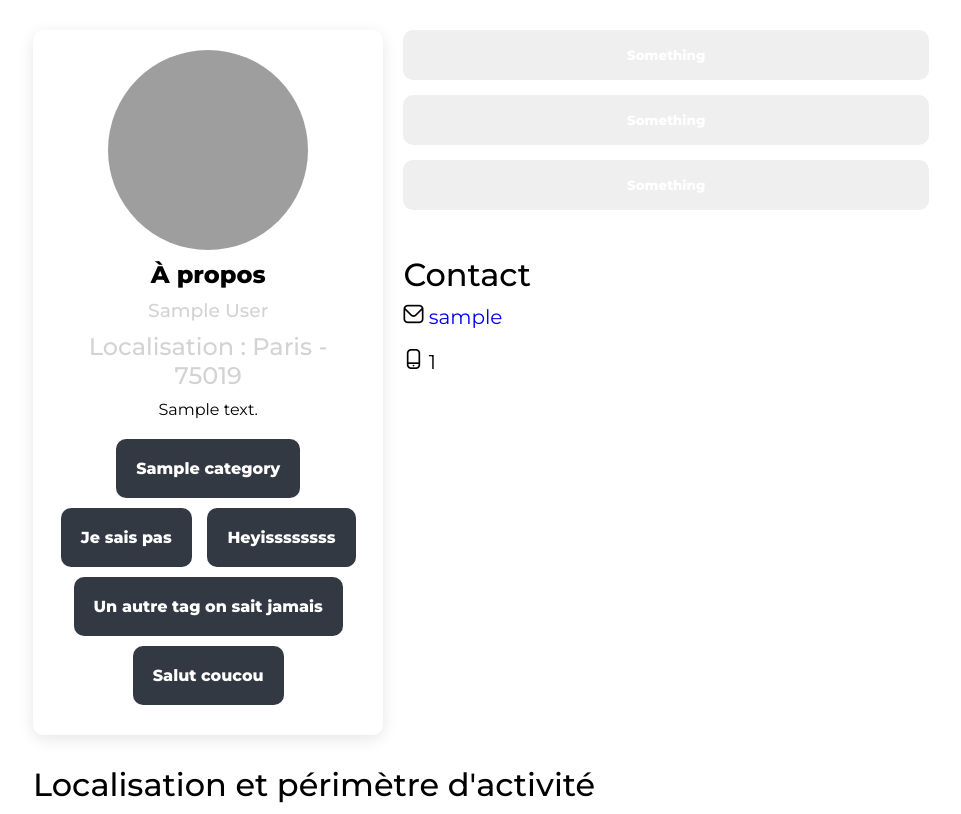
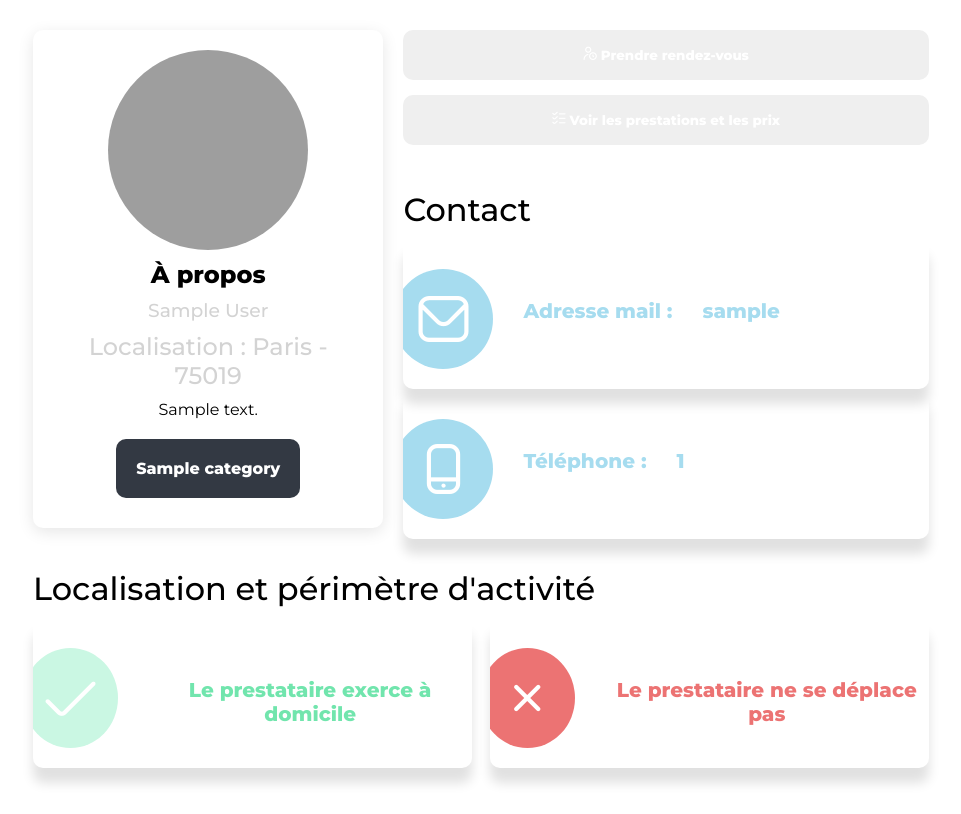
Before and after one commit to nathansuk/Art-Iste, a Symfony app: template templates/artisan/index.html.twig in a window 1280 px wide. Shown: the part 580-1394 px from the top of the page, without its empty margins (159-1120 px from the left). Run offline with Twig, Linux system fonts and the light colour scheme; the template is opened without the code that fills it: most values are stand-ins (such as "Sample title", 1, 10 or a date in 2020); some libraries are stand-ins or nearby versions.

Commit message:
Some style changes again (really need to refactor this spaghetti)

```diff
--- a/src/Form/UserSettingsType.php
+++ b/src/Form/UserSettingsType.php
@@ -5,7 +5,6 @@ namespace App\Form;
 use App\Entity\UserSettings;
 use Symfony\Component\Form\AbstractType;
 use Symfony\Component\Form\Extension\Core\Type\FileType;
-use Symfony\Component\Form\Extension\Core\Type\TextType;
 use Symfony\Component\Form\FormBuilderInterface;
 use Symfony\Component\OptionsResolver\OptionsResolver;
 
--- a/templates/artisan/index.html.twig
+++ b/templates/artisan/index.html.twig
@@ -29,10 +29,6 @@
                 <p>{{ artisan.vitrineDesc }}</p>
                 <div class="artisan-taglist">
                     <span>{{ artisan.category.name }}</span>
-                    <span>Je sais pas</span>
-                    <span>Heyissssssss</span>
-                    <span>Un autre tag on sait jamais</span>
-                    <span>Salut coucou</span>
                 </div>
             </div>
         </div>
@@ -44,15 +40,33 @@
     <div class="artisan-container--rightpart">
 
         <div class="user-actions-list">
-            <button class="user-artisans-actions">Something</button>
-            <button class="user-artisans-actions">Something</button>
-            <button class="user-artisans-actions">Something</button>
+            <button class="user-artisans-actions"><i class="fi-rr-user-time"></i> Prendre rendez-vous</button>
+            <button class="user-artisans-actions"><i class="fi-rr-list-check"></i> Voir les prestations et les prix</button>
         </div>
 
         <h1 style="margin-top: 30px;">Contact</h1>
         <div class="contact-artisan">
-                <span><i class="fi-rr-envelope"></i> <a href="mailto:{{ artisan.user.username }}">{{ artisan.user.username }}</a> </span>
-                <span><i class="fi-rr-smartphone"></i> {{ artisan.phoneNumber }}</span>
+
+            <div class="proaddress-infos--box bdr-10 w-100">
+                <div class="box-content">
+                    <div class="rounded-bgr-icon primary">
+                        <i class="fi-rr-envelope"></i>
+                    </div>
+                    <span style="color: #A6DCEF">Adresse mail :</span>
+                    <span style="color: #A6DCEF">{{ artisan.user.username }}</span>
+                </div>
+            </div>
+
+            <div class="proaddress-infos--box bdr-10 w-100">
+                <div class="box-content">
+                    <div class="rounded-bgr-icon primary">
+                        <i class="fi-rr-smartphone"></i>
+                    </div>
+                    <span style="color: #A6DCEF">Téléphone :</span>
+                    <span style="color: #A6DCEF">{{ artisan.phoneNumber }}</span>
+                </div>
+            </div>
+
         </div>
 
     </div>
@@ -60,11 +74,73 @@
 
     </div>
 
+
+
     <h1 style="margin-top: 30px">Localisation et périmètre d'activité</h1>
-    <div onload="initialize()" id="map" style="width: 100%; height: 480px;" data-can-move="{{ artisan.canMove }}" data-activity-perimeter="{{ artisan.activityPerimeter }}"></div>
+
+    <div class="proaddress-infos w-100">
+
+        {% if artisan.atHome %}
+
+            <div class="proaddress-infos--box w-49 bdr-10">
+                <div class="box-content">
+                    <div class="rounded-bgr-icon success">
+                        <i class="fi-rr-check"></i>
+                    </div>
+                    <span style="color: #71e5ad">Le prestataire exerce à domicile</span>
+                </div>
+            </div>
+
+        {% else %}
+
+            <div class="proaddress-infos--box w-49 bdr-10">
+                <div class="box-content">
+                    <div class="rounded-bgr-icon danger">
+                        <i class="fi-rr-cross-small"></i>
+                    </div>
+                    <span style="color: #ec7373">Le prestataire n'exerce pas à domicile</span>
+                </div>
+            </div>
+
+        {% endif %}
+
+
+        {% if artisan.canMove %}
+
+            <div class="proaddress-infos--box w-49 bdr-10">
+                <div class="box-content">
+                    <div class="rounded-bgr-icon success">
+                        <i class="fi-rr-check"></i>
+                    </div>
+                    <span style="color: #71e5ad">Le prestataire peut se déplacer à : {{ artisan.activityPerimeter }} km</span>
+                </div>
+            </div>
+
+        {% else %}
+
+            <div class="proaddress-infos--box w-49 bdr-10">
+                <div class="box-content">
+                    <div class="rounded-bgr-icon danger">
+                        <i class="fi-rr-cross-small"></i>
+                    </div>
+                    <span style="color: #ec7373">Le prestataire ne se déplace pas</span>
+                </div>
+            </div>
+
+        {% endif %}
+
+
+
+
+
+    </div>
+    <div onload="initialize()" id="map" style="width: 100%; height: 480px; margin-top: 50px" data-can-move="{{ artisan.canMove }}" data-activity-perimeter="{{ artisan.activityPerimeter }}"></div>
     <div id="floating-panel">
         <input id="address" type="textbox" value="{{ artisan.adressePro }}" hidden>
     </div>
+
+
+
 
     <h1 style="margin-top: 30px">Book photo</h1>
     <div class="book-photo">
--- a/templates/components/header.html.twig
+++ b/templates/components/header.html.twig
@@ -12,7 +12,8 @@
                         <ul>
                             <li><a href=""><i class="fi-rr-id-badge"></i>Mon compte</a></li>
                             {% for artisan in app.user.getArtisans %}
-                            <li><a href="{{ path('artisan_general_settings',{'id':artisan.id}) }}"><i class="fi-rr-barber-shop"></i> Paramètres de <strong>{{ artisan.vitrineName }}</strong></a></li>
+                                <li><a href="{{ path('show_artisan',{'id':artisan.id}) }}"><i class="fi-rr-apps"></i>Ma vitrine <strong>{{ artisan.vitrineName }}</strong></a></li>
+                                <li><a href="{{ path('artisan_general_settings',{'id':artisan.id}) }}"><i class="fi-rr-barber-shop"></i> Paramètres de <strong>{{ artisan.vitrineName }}</strong></a></li>
                             {% endfor %}
                             <li><a href="{{ path('app_logout') }}"><i class="fi-rr-power"></i>Déconnexion</a></li>
                         </ul>
--- a/templates/home/index.html.twig
+++ b/templates/home/index.html.twig
@@ -58,17 +58,17 @@
                 </div>
             </div>
 
-            <div class="solutions-content no-bgr w-100">
+            <div class="solutions-content colored-bgr w-100">
 
                 <div class="solutions-content--right">
-                    <div class="solutions-content--infos">
+                    <div class="solutions-content--infos" style="text-align: right; margin-right: 20px">
                         <h1>Pourquoi se créer une page Internet ?</h1>
                         <p>Pour mettre en avant votre savoir-faire. En indiquant vos prestations, vos tarifs et en partageant votre book photos, vous suscitez l’envie de vous découvrir et d’attirer de nouveaux clients autour de chez vous.</p>
                         <button class="btn btn-seemore">En savoir plus</button>
                     </div>
                 </div>
 
-                <div class="solutions-content--image">
+                <div class="solutions-content--image w-bgr" style="margin-top: 50px; margin-left: 20px">
                     <img src="https://res.cloudinary.com/wavy/image/upload/v1607423902/pyt.jpg" alt="infos">
                 </div>
             </div>
--- a/templates/user_settings/index.html.twig
+++ b/templates/user_settings/index.html.twig
@@ -8,7 +8,7 @@
 
     {{ form_widget(userSettingsForm) }}
 
-    <button type="button" class="btn btn-primary">Modifier</button>
+    <button type="submit" class="btn btn-primary">Modifier</button>
     {{ form_start(userSettingsForm) }}
 
 {% endblock %}
```
Also changed, not shown: src/Controller/UserSettingsController.php (+6 -2 lines), public/assets/css/style.css, public/assets/css/style.sass, public/assets/upload/artisans/db1a5cfce347e5941c1911a9f7e6475d.jpg (added), public/assets/upload/profile_pics/2ed555698cce30e48255d96c10046c14.jpg (added), 2 other files.
